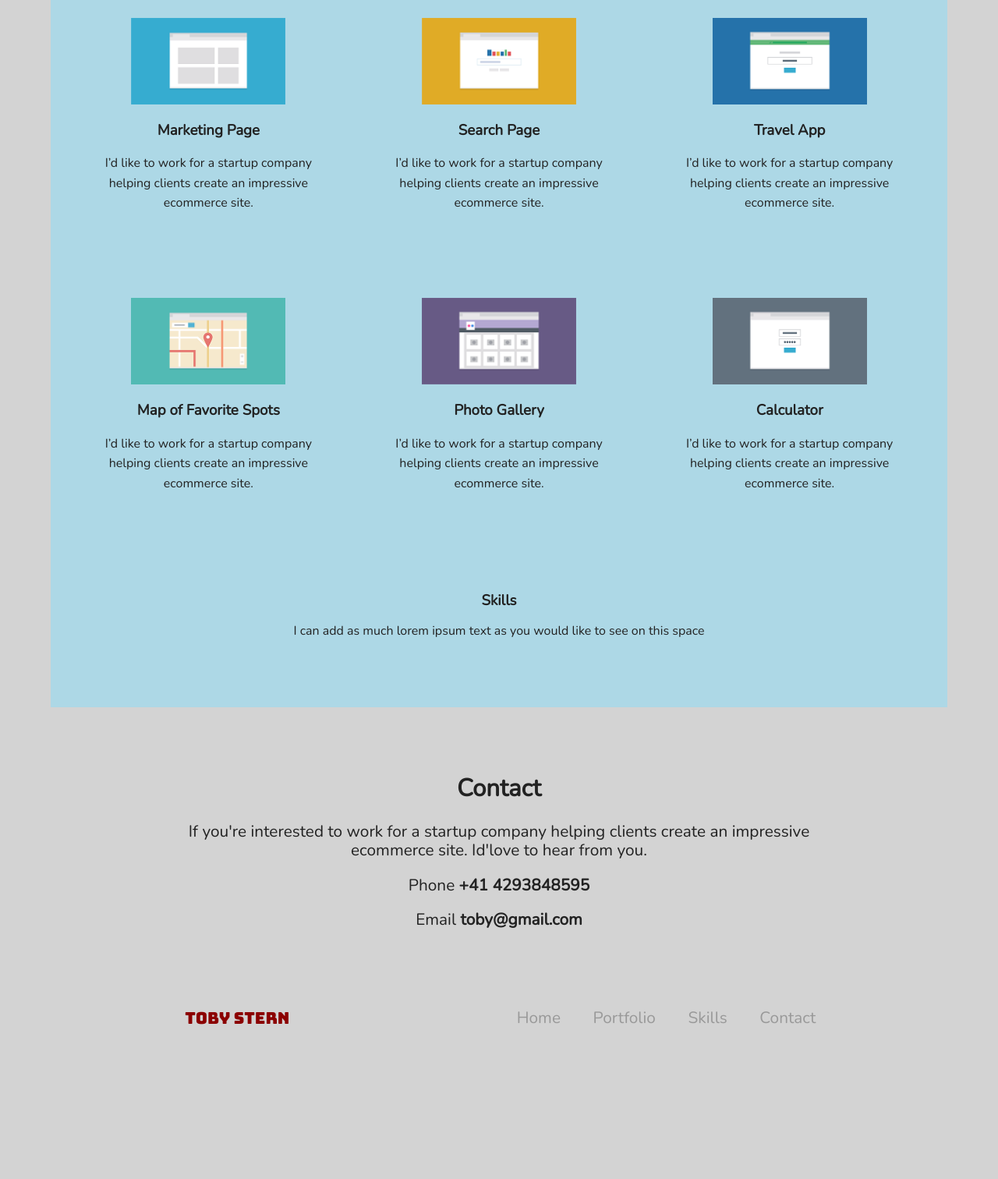
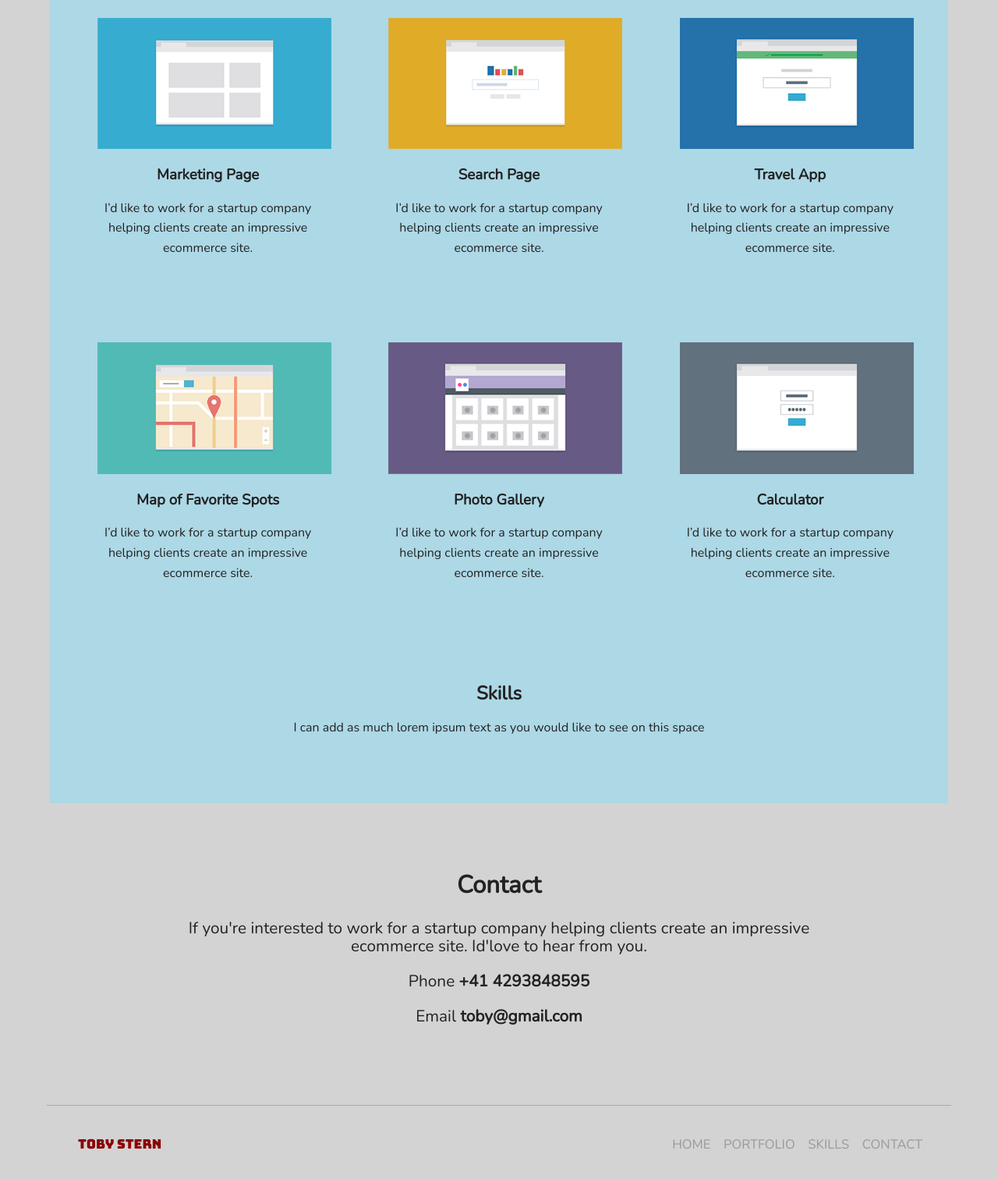
Before and after one commit to tobyornottobe/techdegree-project-2, a plain HTML site: page index.html in a window 1280 px wide. Shown: the part 536-2048 px from the top of the page at 78% size. Before the commit the page ends 1935 px from the top, so only its background shows below. Drawn offline with nearby package versions, Linux system fonts and the light colour scheme.

Commit message:
Updated footer
updated footer and run validator again

```diff
--- a/css/styles.css
+++ b/css/styles.css
@@ -1,4 +1,5 @@
 /* Global Layout Set-up */
+
 * {
   box-sizing: border-box;
 }
@@ -72,8 +73,8 @@ ul {
   margin-bottom: 2em;
 }
 
-.portfolio-image {
-  width: 70%;
+.profile-image {
+  width: 80%;
 
 }
 
@@ -112,6 +113,7 @@ ul {
   padding: 1em;
 }
 
+
 .footer-nav-large {
   display: none;
 }
@@ -125,9 +127,8 @@ ul {
 
 footer {
   min-height: 30px;
-  padding: 20px 0 40px 20px;
+  padding: 20px 20px 20px 20px;
 }
-
 
 footer ul {
   list-style-type: none;
@@ -178,13 +179,14 @@ footer ul li {
 
   .intro-container {
     width: 100%;
-    max-width: 1150px;
+    max-width: 100%;
   }
 
   .intro {
     width: 50%;
     float: left;
     text-align: left;
+    font-size: 1.2em;
     margin: 0px;
     padding: 0px;
   }
@@ -198,7 +200,7 @@ footer ul li {
 
   .flex {
       width: 90%;
-      max-width: 1150px;
+      max-width: 100%;
       margin: 0 auto;
       background-color: yellow;
   }
@@ -230,17 +232,26 @@ footer ul li {
     padding: 1em;
   }
 
+
   .footer-nav-large {
-    display: inline-flex;
-  }
-  .footer-nav-large li {
-    margin-right: 2em;
+    display: flex;
+    flex-direction: row;
+    justify-content: space-between;
+    align-items: flex-start;
+    border-top: 1px solid darkgrey;
+    padding: 40px 20px 20px 20px;
+    font-size: .8em;
   }
 
   .footer-nav-large .name {
-    float: left;
     margin-right: 14em;
   }
+
+  .footer-nav-large li {
+    margin-right: 1em;
+    text-transform: uppercase;
+  }
+
   .footer-nav-small {
     display: none;
   }
@@ -291,8 +302,8 @@ footer ul li {
   }
 
   .flex {
-        background-color: lightblue;
-        justify-content: space-around;
+    background-color: lightblue;
+    justify-content: space-around;
   }
 
   .card {
--- a/index.html
+++ b/index.html
@@ -114,9 +114,9 @@
     </main>
 </section>
 
-<aside class="flex" id="skills-section">
+<aside class="flex clearfix" id="skills-section">
     <div class="card">
-      <h3>Skills</h3>
+      <h2>Skills</h2>
       <p>I can add as much lorem ipsum text as you would like to see on this space</p>
   </div>
 </aside>
@@ -125,8 +125,8 @@
     <footer id="contact-section">
       <h2>Contact</h2>
       <p>If you're interested to work for a startup company helping clients create an impressive ecommerce site. Id'love to hear from you.</p>
-      <p>Phone <b>+41 4293848595</b></p>
-      <p>Email <b>toby@gmail.com</b></p>
+      <p>Phone <b> +41 4293848595</b></p>
+      <p>Email <b> toby@gmail.com</b></p>
 
     </footer>
 
```
